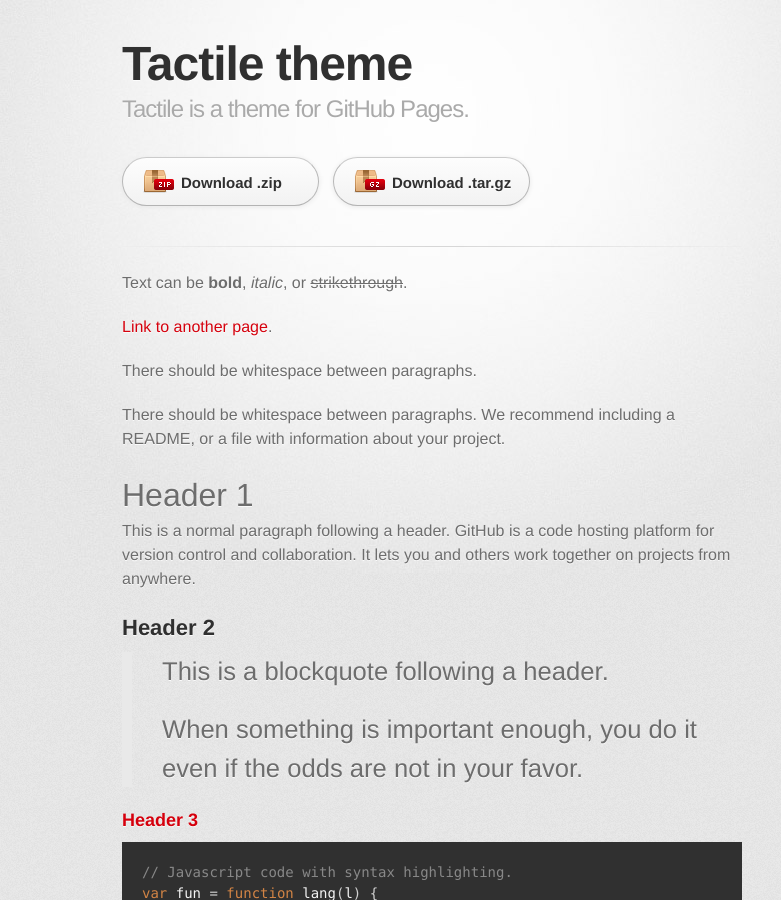
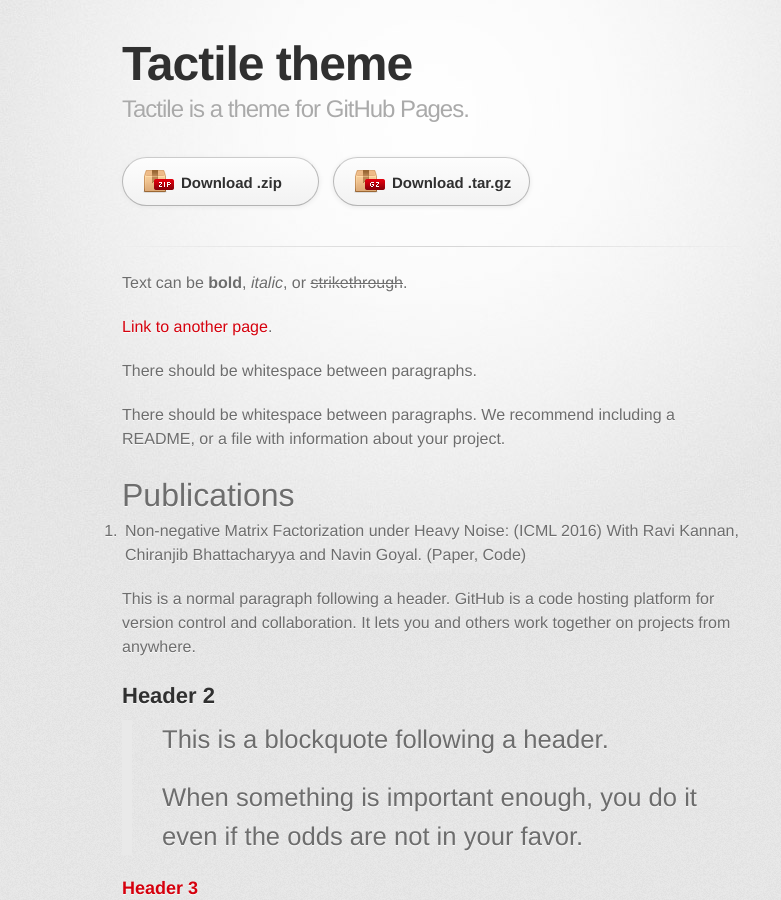
Before and after one commit to jagdeeppani/jagdeeppani.github.io, a Jekyll site: the page built from index.md, in a window 1280 px wide and 900 px high. Shown: the whole window, without its empty margins (208-989 px from the left). Built offline with Jekyll 4.4.1, drawn with Linux system fonts in a browser that asks for light colours; some web fonts are replaced.

Commit message:
Update index.md

```diff
--- a/index.md
+++ b/index.md
@@ -3,6 +3,7 @@
 ---
 
 Text can be **bold**, _italic_, or ~~strikethrough~~.
+
 
 [Link to another page](another-page).
 
@@ -10,7 +11,11 @@
 
 There should be whitespace between paragraphs. We recommend including a README, or a file with information about your project.
 
-# [](#header-1)Header 1
+# [](#header-1)Publications
+
+1. Non-negative Matrix Factorization under Heavy Noise: (ICML 2016) With Ravi Kannan, Chiranjib Bhattacharyya and Navin Goyal. (Paper, Code)
+
+
 
 This is a normal paragraph following a header. GitHub is a code hosting platform for version control and collaboration. It lets you and others work together on projects from anywhere.
 
```
